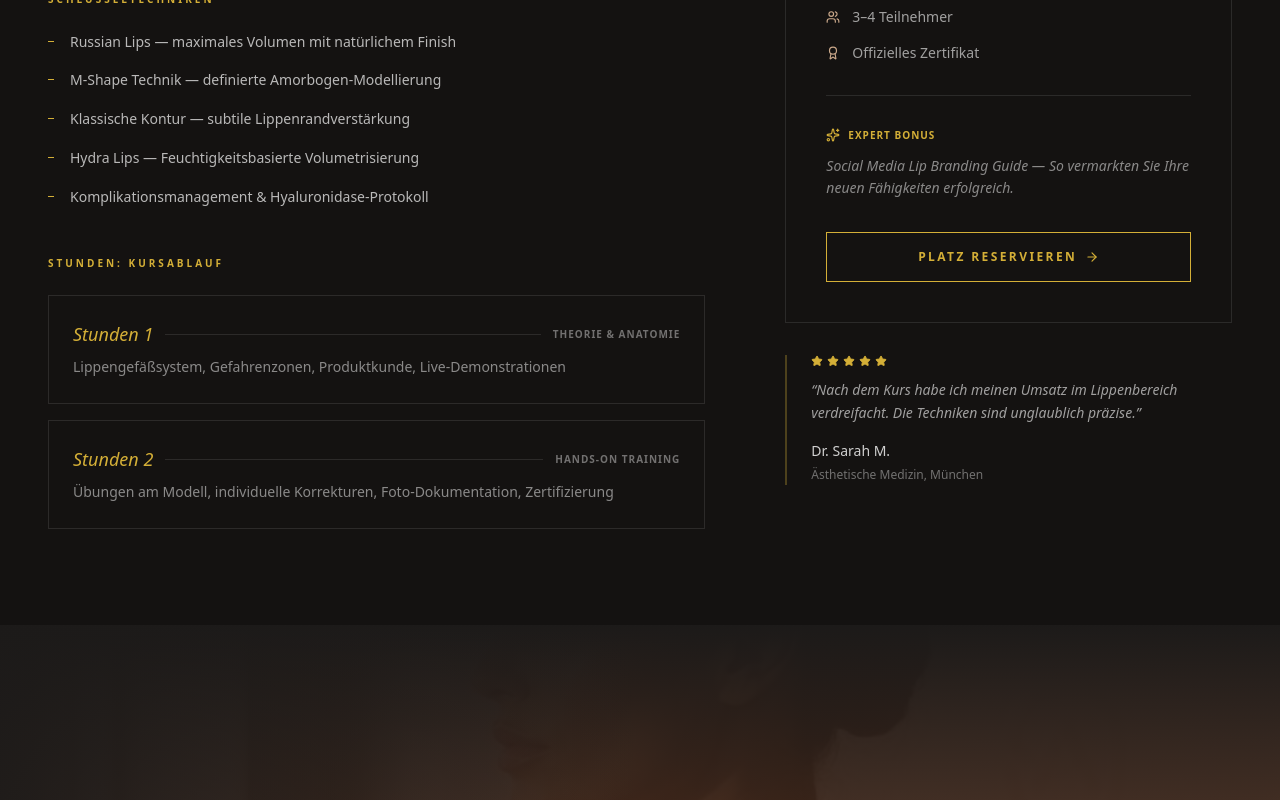
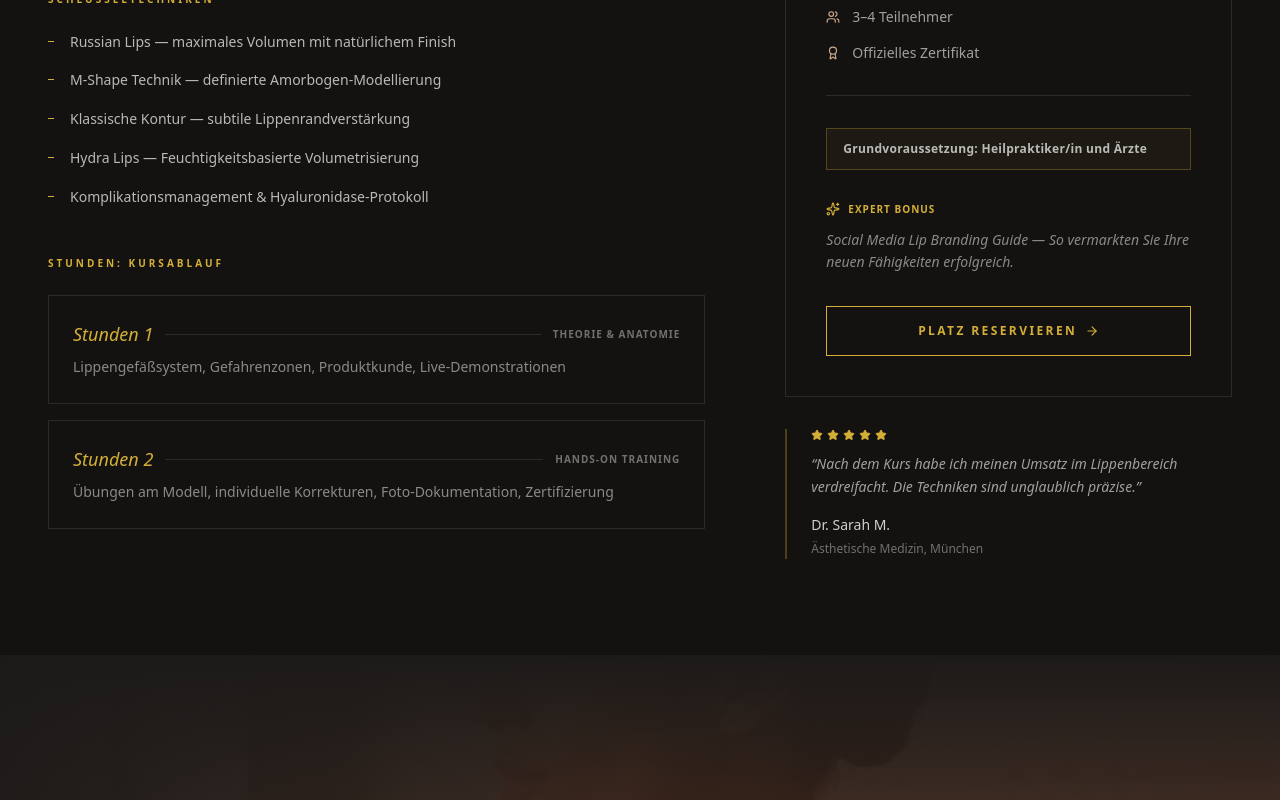
Before and after one commit to Nagacash/glamour.academy, a Next.js app: page /masterclasses in a window 1280 px wide. Shown: the part 1740-2540 px from the top of the page. Built offline with nearby package versions, Linux system fonts and the light colour scheme; a web font is replaced by a local one.

Commit message:
flaw fixed

```diff
--- a/src/app/masterclasses/page.tsx
+++ b/src/app/masterclasses/page.tsx
@@ -402,6 +402,13 @@ export default function MasterclassesPage() {
                                         </div>
                                     </div>
 
+                                    {/* Requirement */}
+                                    <div className="mb-8 px-4 py-3 border border-brand-gold/30 bg-brand-gold/5">
+                                        <p className="text-xs text-white/70 font-semibold tracking-wide">
+                                            Grundvoraussetzung: Heilpraktiker/in und Ärzte
+                                        </p>
+                                    </div>
+
                                     {/* Bonus */}
                                     <div className="mb-8">
                                         <div className="flex items-center gap-2 mb-3">
--- a/src/components/sections/Masterclasses.tsx
+++ b/src/components/sections/Masterclasses.tsx
@@ -197,6 +197,14 @@ export function Masterclasses() {
                                     </div>
                                 </div>
 
+                                {cls.requirement && (
+                                    <div className="mb-6 px-4 py-3 border border-brand-gold/30 bg-brand-gold/5">
+                                        <p className="text-xs text-[#1c1a19]/70 font-semibold tracking-wide">
+                                            {cls.requirement}
+                                        </p>
+                                    </div>
+                                )}
+
                                 <div className="mt-auto pt-5 border-t border-brand-champagne/50">
                                     <div className="flex items-start gap-4">
                                         <div className="mt-1 bg-brand-beige p-1.5 rounded">
```
